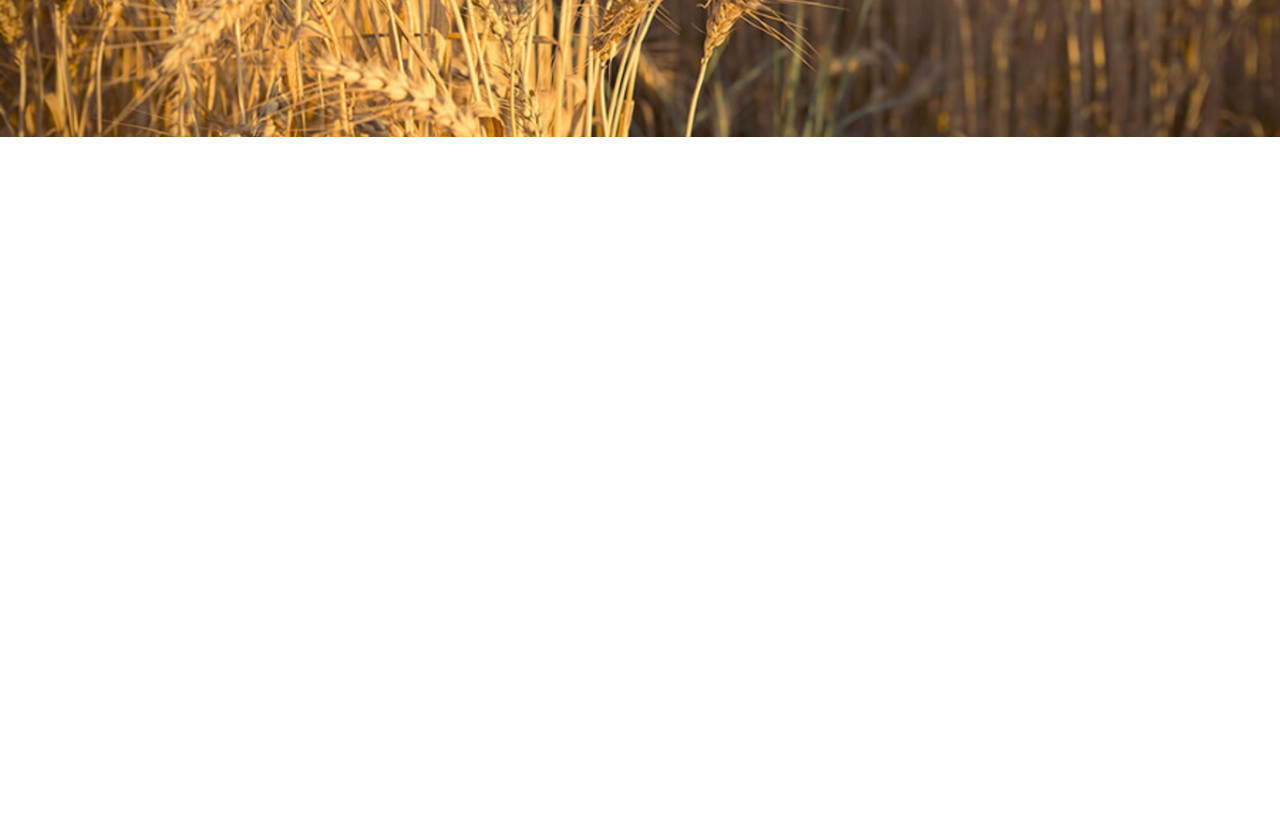
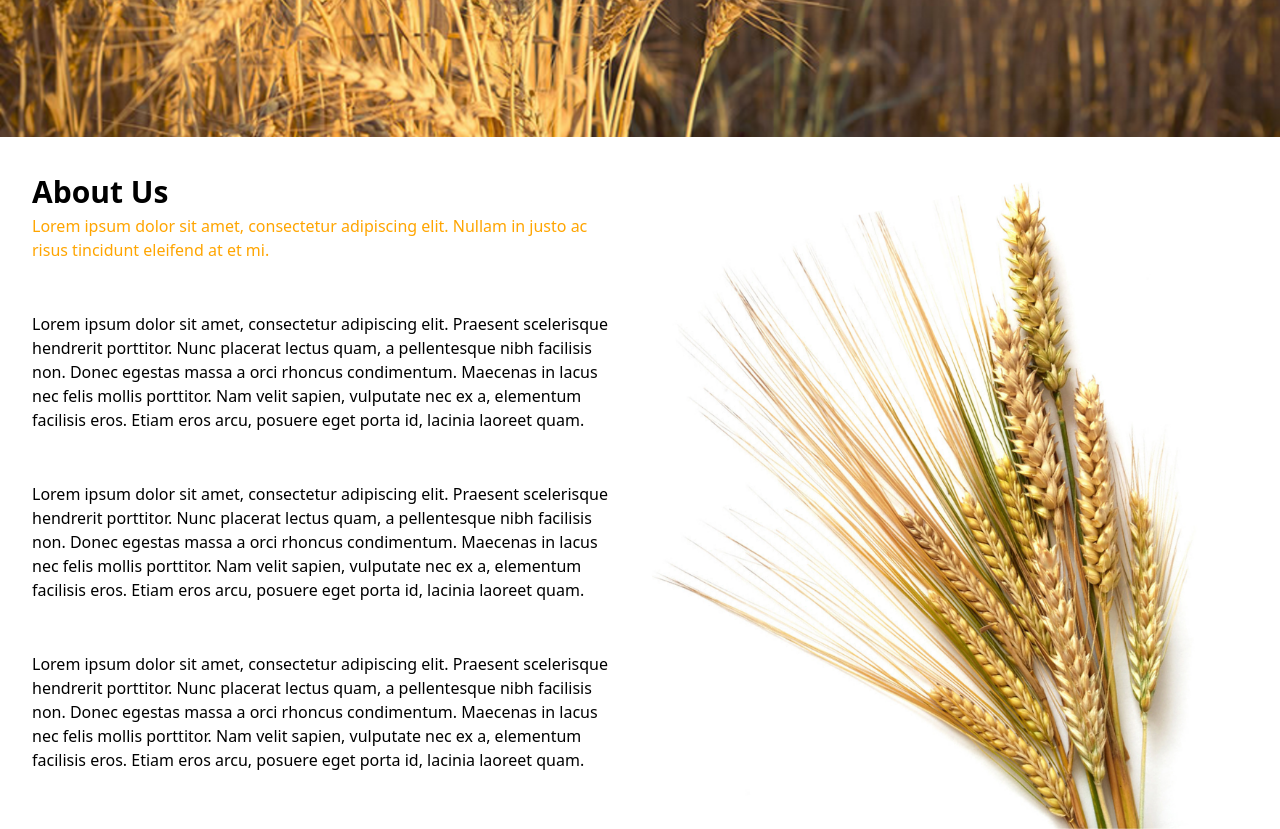
Before and after one commit to TasosStylianou/Wheat_website, a plain HTML site: page index.html in a window 1280 px wide. Shown: the part 520-1349 px from the top of the page. Before the commit the page ends 800 px from the top, so only its background shows below. Drawn offline with nearby package versions, Linux system fonts and the light colour scheme.

Commit message:
About us section

```diff
--- a/index.html
+++ b/index.html
@@ -26,8 +26,49 @@
         </div>
     </div>
 </header>
-    <img src="images/image1.png" alt="Image 1" class="w-full" />
+<img src="images/image1.png" alt="Image 1" class="w-full"/>
+<div class="flex">
+    <div class="w-1/2 p-8">
+        <h1 class=" font-bold " style="font-size: 30px">About Us</h1>
+        <p style="color: orange;padding-bottom: 25px">
+            Lorem ipsum dolor sit amet, consectetur adipiscing elit. Nullam in justo ac risus tincidunt eleifend at et
+            mi.
+        </p>
+        <p style="padding: 25px 0px 25px 0px ">
+            Lorem ipsum dolor sit amet, consectetur adipiscing elit. Praesent scelerisque hendrerit porttitor.
+            Nunc placerat lectus quam, a pellentesque nibh facilisis non.
+            Donec egestas massa a orci rhoncus condimentum.
+            Maecenas in lacus nec felis mollis porttitor.
+            Nam velit sapien, vulputate nec ex a, elementum facilisis eros.
+            Etiam eros arcu, posuere eget porta id, lacinia laoreet quam.
 
+        </p>
+        <p style="padding: 25px 0px 25px 0px ">
+            Lorem ipsum dolor sit amet, consectetur adipiscing elit. Praesent scelerisque hendrerit porttitor.
+            Nunc placerat lectus quam, a pellentesque nibh facilisis non.
+            Donec egestas massa a orci rhoncus condimentum.
+            Maecenas in lacus nec felis mollis porttitor.
+            Nam velit sapien, vulputate nec ex a, elementum facilisis eros.
+            Etiam eros arcu, posuere eget porta id, lacinia laoreet quam.
+
+        </p>
+        <p style="padding: 25px 0px 25px 0px ">
+            Lorem ipsum dolor sit amet, consectetur adipiscing elit. Praesent scelerisque hendrerit porttitor.
+            Nunc placerat lectus quam, a pellentesque nibh facilisis non.
+            Donec egestas massa a orci rhoncus condimentum.
+            Maecenas in lacus nec felis mollis porttitor.
+            Nam velit sapien, vulputate nec ex a, elementum facilisis eros.
+            Etiam eros arcu, posuere eget porta id, lacinia laoreet quam.
+
+        </p>
+    </div>
+
+    <!-- Right side (image) -->
+    <div class="w-1/2">
+        <img src="images/image2.png" alt="About Us Image" class="w-full h-full object-cover"/>
+    </div>
+</div>
+</div>
 
 </body>
 </html>
--- a/style.css
+++ b/style.css
@@ -1,4 +1,4 @@
-.menu {
-    padding: 15px 10px 15px 10px;
+.menu , .about_us {
+    padding: 15px 50px 15px 50px;
     color: black;
 }
```
